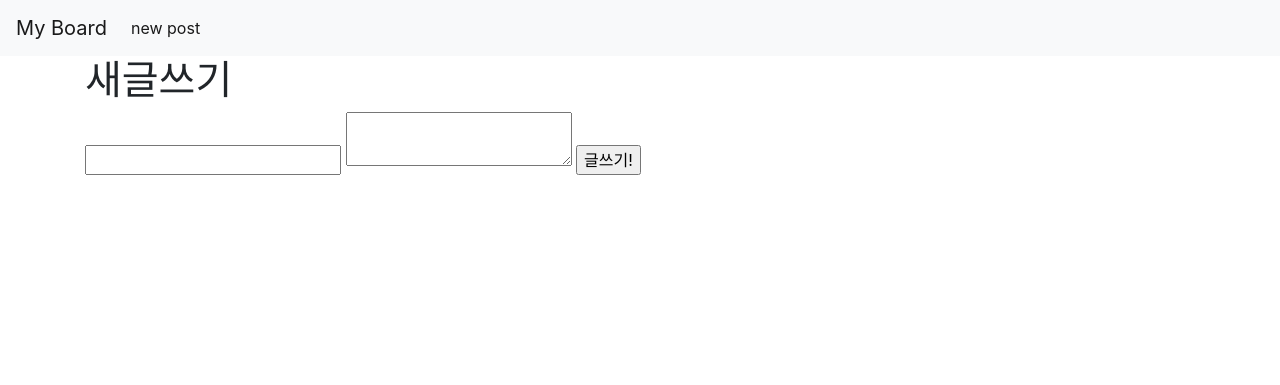
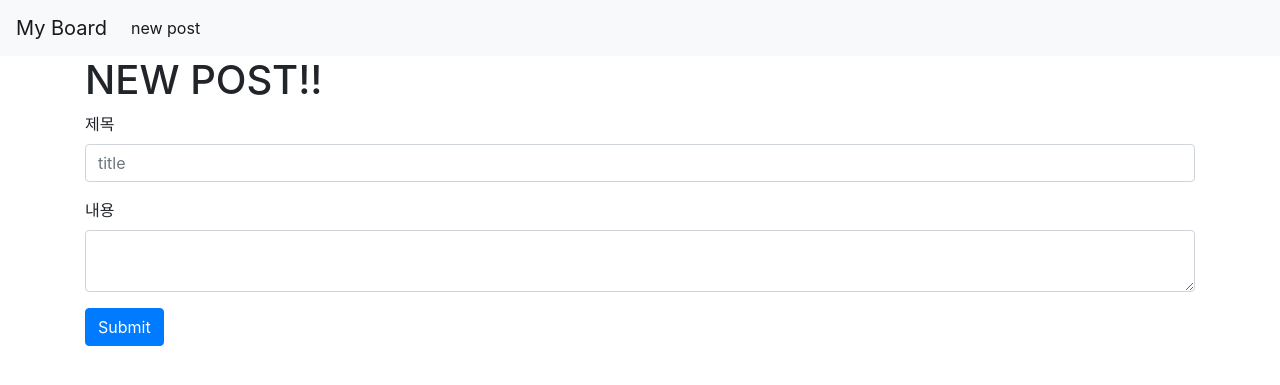
Before and after one commit to 5chang2/flack_crud, a Flask app: page /new in a window 1280 px wide. Shown: the top 385 px of the page. Run offline with Flask 2, Linux system fonts and the light colour scheme; some libraries are stand-ins or nearby versions.

Commit message:
new.html 수정

```diff
--- a/templates/new.html
+++ b/templates/new.html
@@ -1,9 +1,21 @@
 {% extends 'base.html' %}
 {%block body_block%}
-    <h1>새글쓰기</h1>
+    <h1>NEW POST!!</h1>
+    <!--<form action="/create">-->
+    <!--    <input type="text" name="title">-->
+    <!--    <textarea name="content"></textarea>-->
+    <!--    <input type="submit" value="글쓰기!">-->
+    <!--</form>-->
     <form action="/create">
-        <input type="text" name="title">
-        <textarea name="content"></textarea>
-        <input type="submit" value="글쓰기!">
+      <div class="form-group">
+        <label for="title">제목</label>
+        <input type="text" name='title'class="form-control" id="title" placeholder="title">
+      </div>
+      <div class="form-group">
+        <label for="content">내용</label>
+        <textarea id ='content' name="content" class="form-control"></textarea>
+      </div>
+
+      <button type="submit" class="btn btn-primary">Submit</button>
     </form>
 {%endblock%}
```
